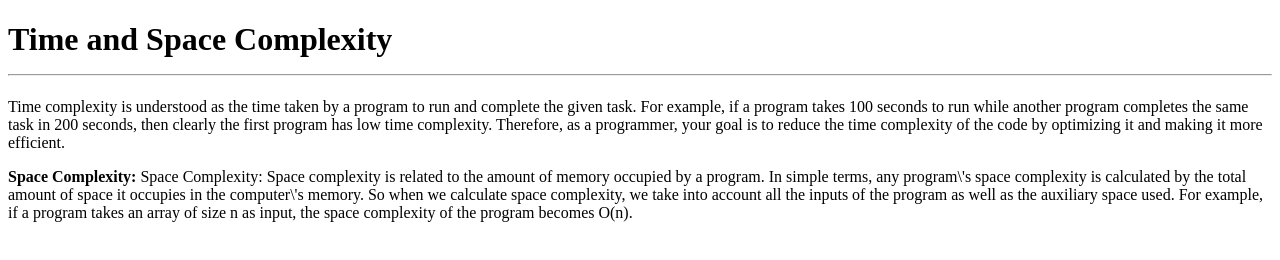
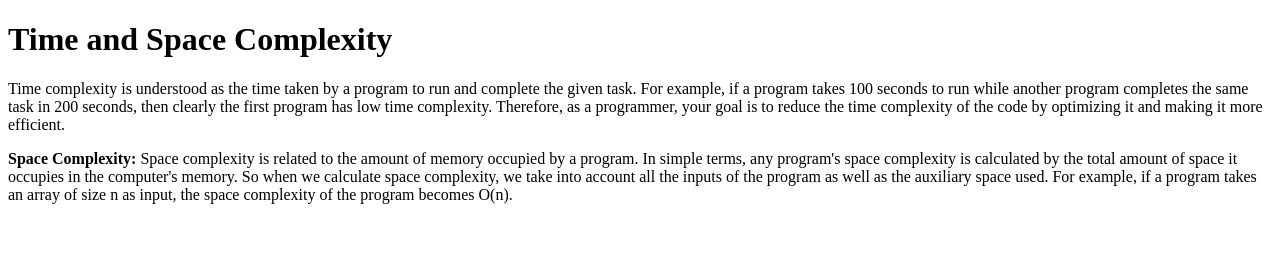
Before and after one commit to acciojob/time-and-space-complexity-LakshitaTak, a website: page main.html in a window 1280 px wide. Drawn offline with Linux system fonts and the light colour scheme.

Commit message:
created a submission

```diff
--- a/main.html
+++ b/main.html
@@ -8,10 +8,13 @@
 
 <body>
 	<!-- the entire body must be written by student -->
+	<header><h1>Time and Space Complexity</h1></header>
+	<p>Time complexity is understood as the time taken by a program to run and complete the given task. For example, if a program takes 100 seconds to run while another program completes the same task in 200 seconds, then clearly the first program has low time complexity. Therefore, as a programmer, your goal is to reduce the time complexity of the code by optimizing it and making it more efficient.</p>
+	<p><b>Space Complexity:</b> Space complexity is related to the amount of memory occupied by a program. In simple terms, any program's space complexity is calculated by the total amount of space it occupies in the computer's memory. So when we calculate space complexity, we take into account all the inputs of the program as well as the auxiliary space used. For example, if a program takes an array of size n as input, the space complexity of the program becomes O(n).</p>
+
     <script type="text/javascript" src="./script.js">
 </script>
-<h1>Time and Space Complexity<hr></h1>
-	<p>Time complexity is understood as the time taken by a program to run and complete the given task. For example, if a program takes 100 seconds to run while another program completes the same task in 200 seconds, then clearly the first program has low time complexity. Therefore, as a programmer, your goal is to reduce the time complexity of the code by optimizing it and making it more efficient.</p>
-	<p><b>Space Complexity:</b> Space Complexity: Space complexity is related to the amount of memory occupied by a program. In simple terms, any program\'s space complexity is calculated by the total amount of space it occupies in the computer\'s memory. So when we calculate space complexity, we take into account all the inputs of the program as well as the auxiliary space used. For example, if a program takes an array of size n as input, the space complexity of the program becomes O(n).</p>
+
 </body>
+
 </html>
```
